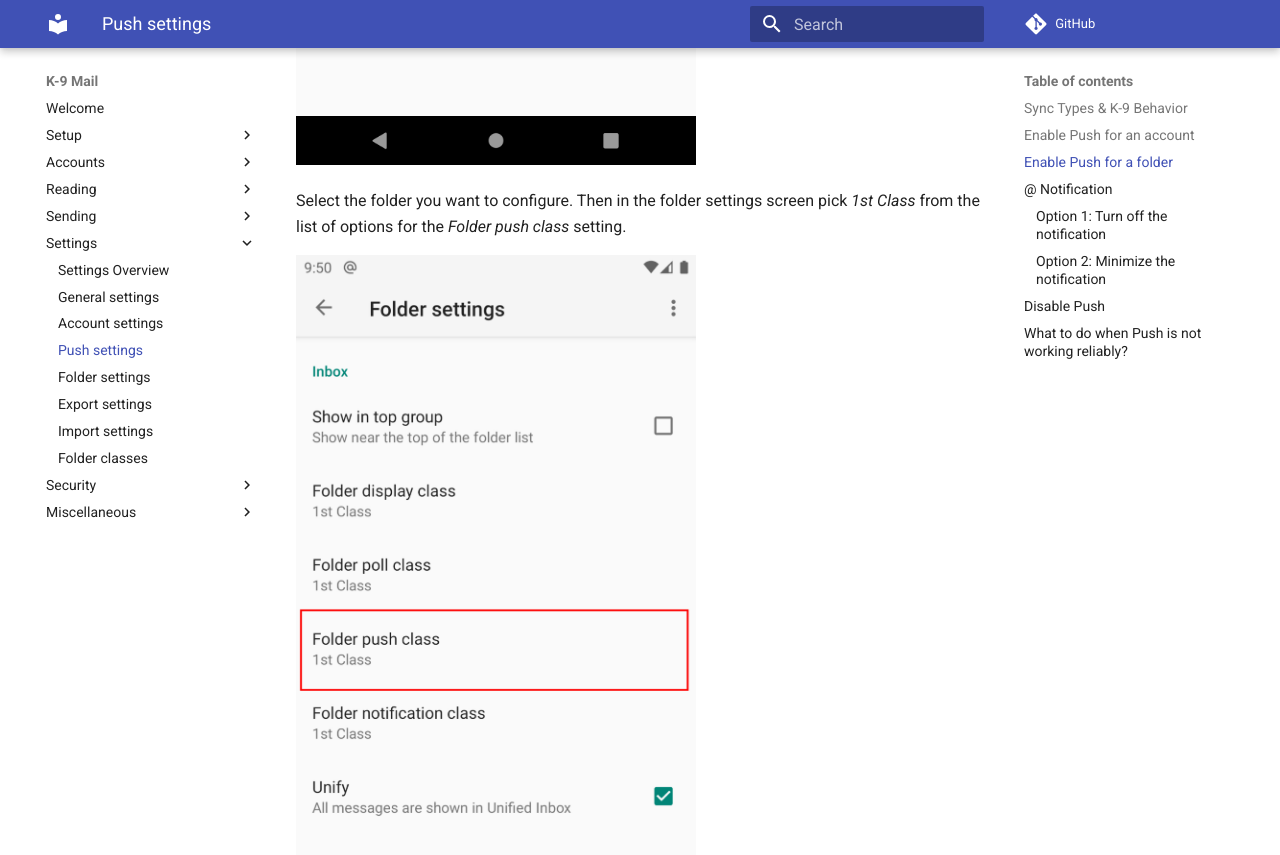
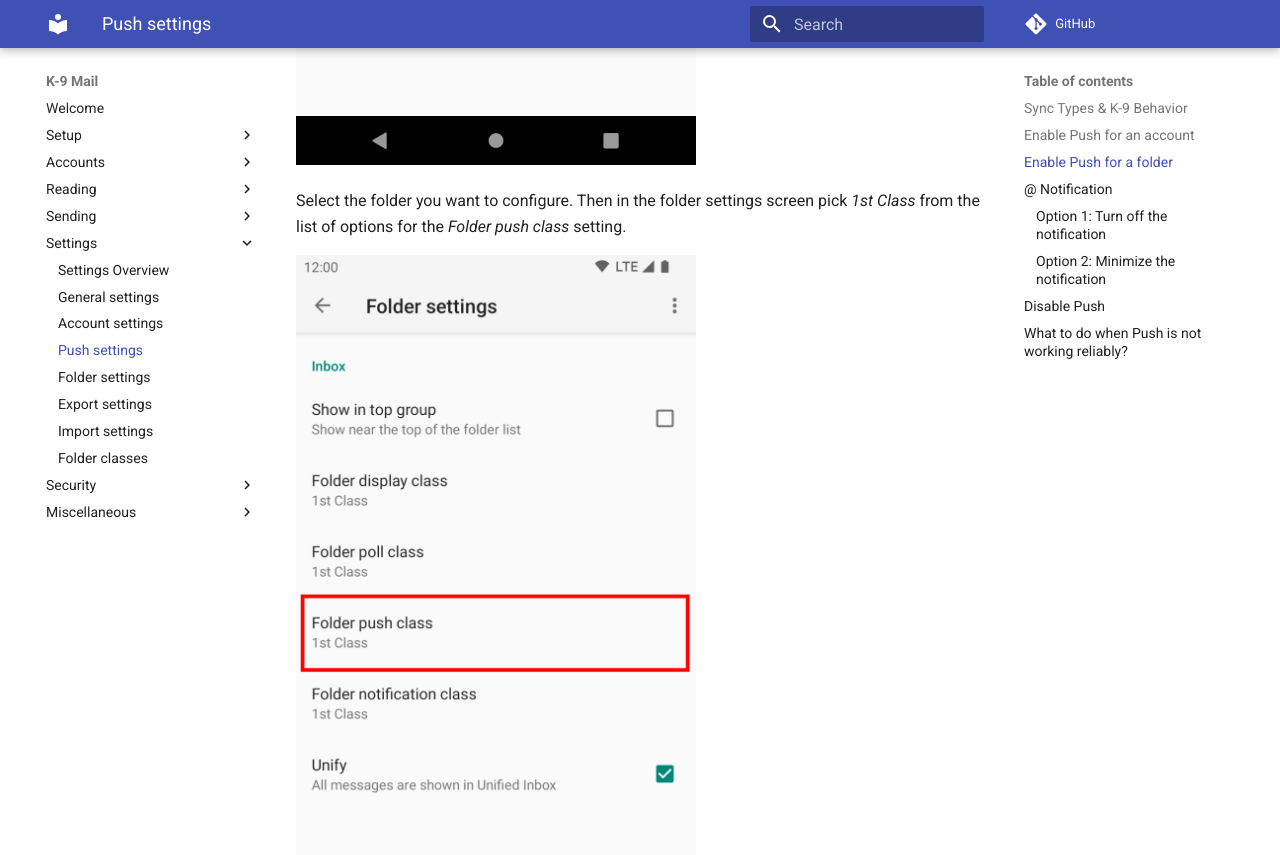
Before and after one commit to k9mail/k9mail-docs, an MkDocs documentation site: the page built from docs/en/current/settings/push.md, in a window 1280 px wide and 900 px high, scrolled down 3171 px. Shown: the top 855 px of the window. Built offline with MkDocs 1.6.1 and Material for MkDocs 9.7.7, drawn with Linux system fonts in a browser that asks for light colours; comment, search, counter and statistics services are not loaded.

Commit message:
update a screenshot

```diff
--- a/docs/en/current/settings/push.md
+++ b/docs/en/current/settings/push.md
@@ -37,7 +37,7 @@
 
 Select the folder you want to configure. Then in the folder settings screen pick *1st Class* from the list of options for the *Folder push class* setting.
 
-![k9mail_push__folder_settings](img/k9mail_push__folder_settings.jpg) ![k9mail_push__folder_push_class](img/k9mail_push__folder_push_class.png)
+![k9mail_push__folder_settings](img/push_folder_settings.png) ![k9mail_push__folder_push_class](img/k9mail_push__folder_push_class.png)
 
 Repeat this process for every folder you want to check via Push. But try to keep the number of folders as low as possible. The app has to maintain an open connection for every Push folder. Most servers put a rather low limit on how many open connections per user are allowed. More connections also mean more network traffic and more system resources used on your Android device.
 
```
Also changed, not shown: docs/en/current/settings/img/k9mail_push__folder_settings.jpg (deleted), docs/en/current/settings/img/k9mail_push__settings.jpg (deleted), docs/en/current/settings/img/push_folder_settings.png (added).
